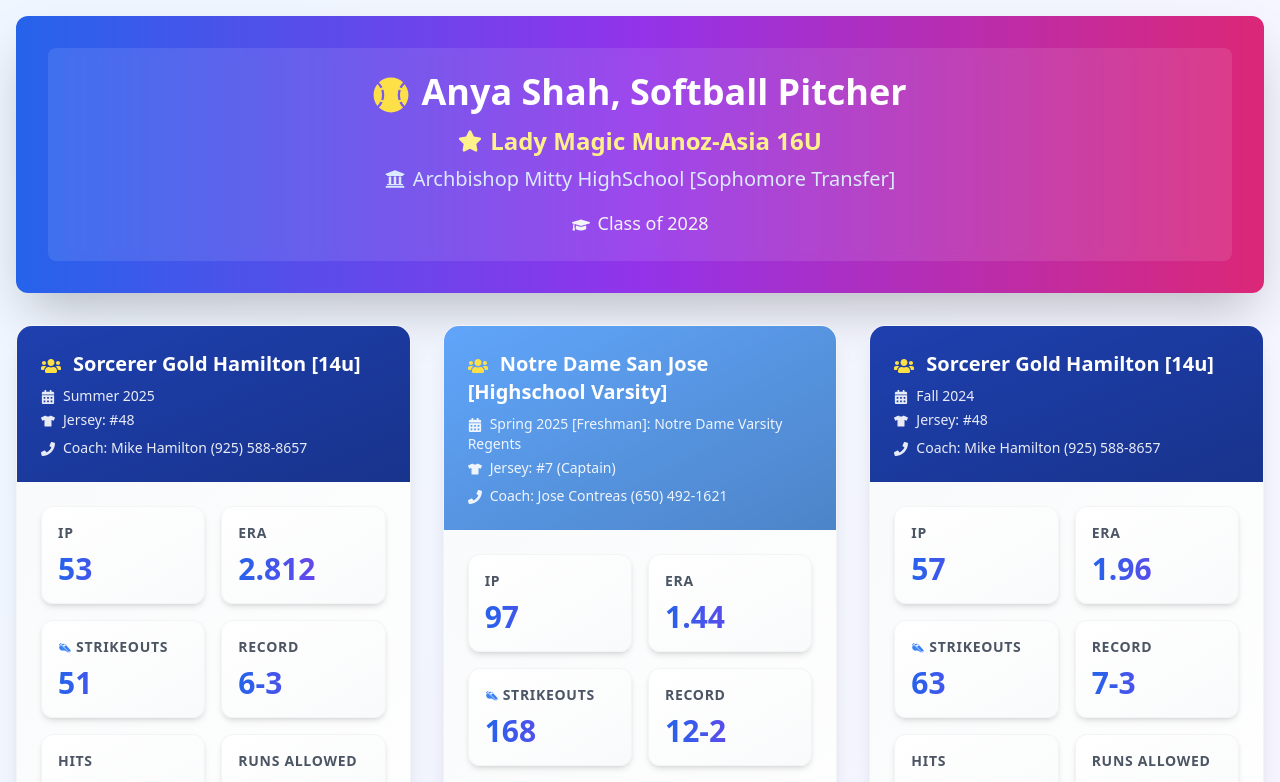
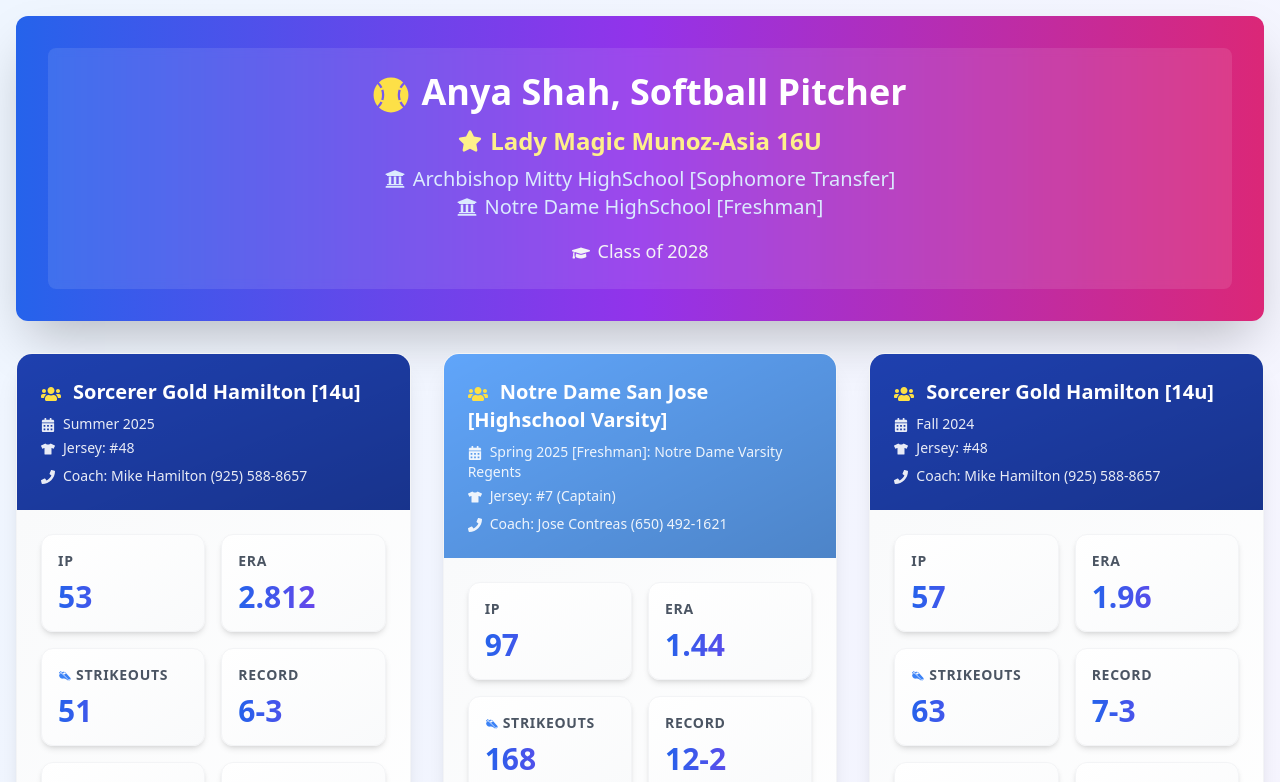
Before and after one commit to ankit249/baseball-stats, a React (Create React App) app: page / in a window 1280 px wide. Shown: the top 782 px of the page. Built offline with nearby package versions, Linux system fonts and the light colour scheme.

Commit message:
SEO optimization

```diff
--- a/src/App.js
+++ b/src/App.js
@@ -206,6 +206,9 @@
             <div className="text-xl font-medium text-blue-100 flex items-center justify-center">
               <FaUniversity className="inline mr-2" aria-hidden="true" />Archbishop Mitty HighSchool [Sophomore Transfer]
             </div>
+            <div className="text-xl font-medium text-blue-100 flex items-center justify-center">
+              <FaUniversity className="inline mr-2" aria-hidden="true" />Notre Dame HighSchool [Freshman]
+            </div>
           </h1>
           <div className="text-lg text-gray-100 mt-4">
             <span><FaGraduationCap className="inline mr-2" aria-hidden="true" />Class of 2028</span>
```
